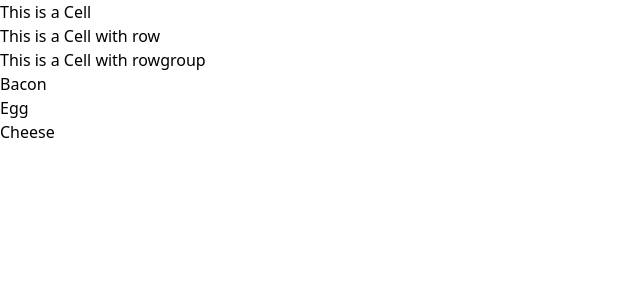
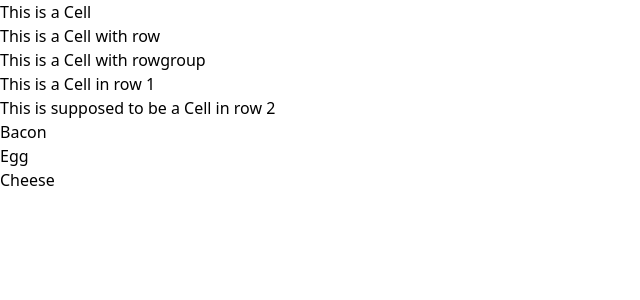
Before and after one commit to test-party/guinea-pig-next, a Next.js app: page /aria-required-parent in a window 1280 px wide. Shown: the top 300 px of the page, without its empty margins (0-640 px from the left). Built offline with nearby package versions, Linux system fonts and the light colour scheme.

Commit message:
amk - nested table case

```diff
--- a/src/app/aria-required-parent/page.tsx
+++ b/src/app/aria-required-parent/page.tsx
@@ -23,6 +23,15 @@ export default function Page() {
       </div>
 
       <div>
+        <div>
+          <div role="cell">This is a Cell in row 1</div>
+        </div>
+        <div>
+          <div>This is supposed to be a Cell in row 2</div>
+        </div>
+      </div>
+
+      <div>
         <div role="listitem">Bacon</div>
         <div>Egg</div>
         <div>Cheese</div>
```
